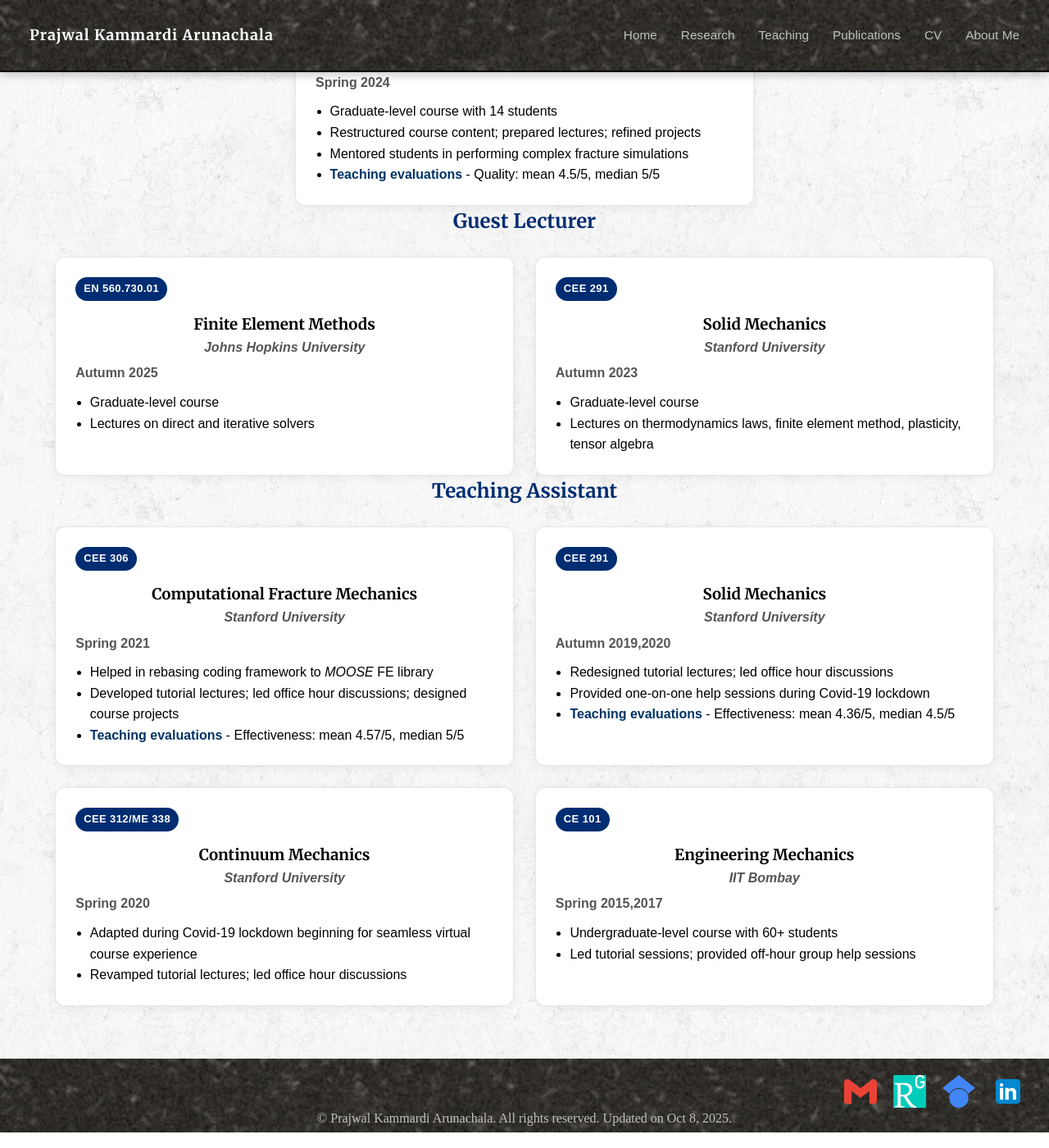
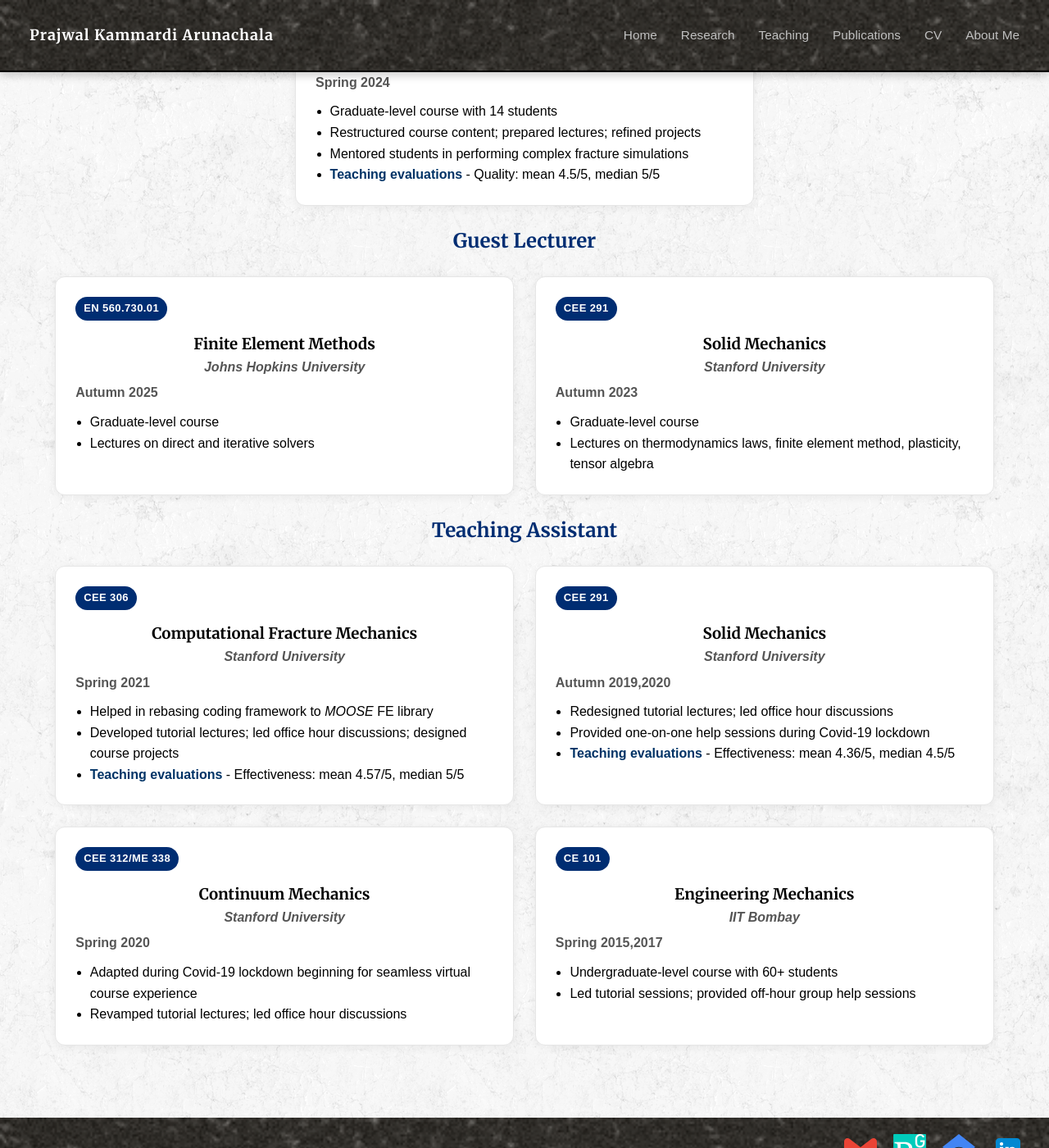
Before and after one commit to prajwalka/prajwalka.github.io, a Jekyll site: the page built from teaching.md, in a window 1280 px wide and 1400 px high, scrolled down 216 px. Shown: the whole window at 82% size. Built offline with Jekyll 4.4.1, drawn with Linux system fonts in a browser that asks for light colours; some web fonts are replaced.

Commit message:
updating teaching

```diff
--- a/assets/style.css
+++ b/assets/style.css
@@ -437,7 +437,7 @@ main a:active {
 
 .teaching h2 {
   color: var(--heading-color, #002D72);
-  margin-top:0;
+  margin-top: 0;
 }
 
 .teaching-grid {
@@ -446,6 +446,7 @@ main a:active {
   justify-content: center;
   grid-template-columns: repeat(auto-fit, minmax(320px, 560px));
   margin-top: clamp(24px, 1.2vw, 48px);
+  margin-bottom: clamp(24px, 1.2vw, 48px);
 }
 
 .teaching > :first-child {
```
